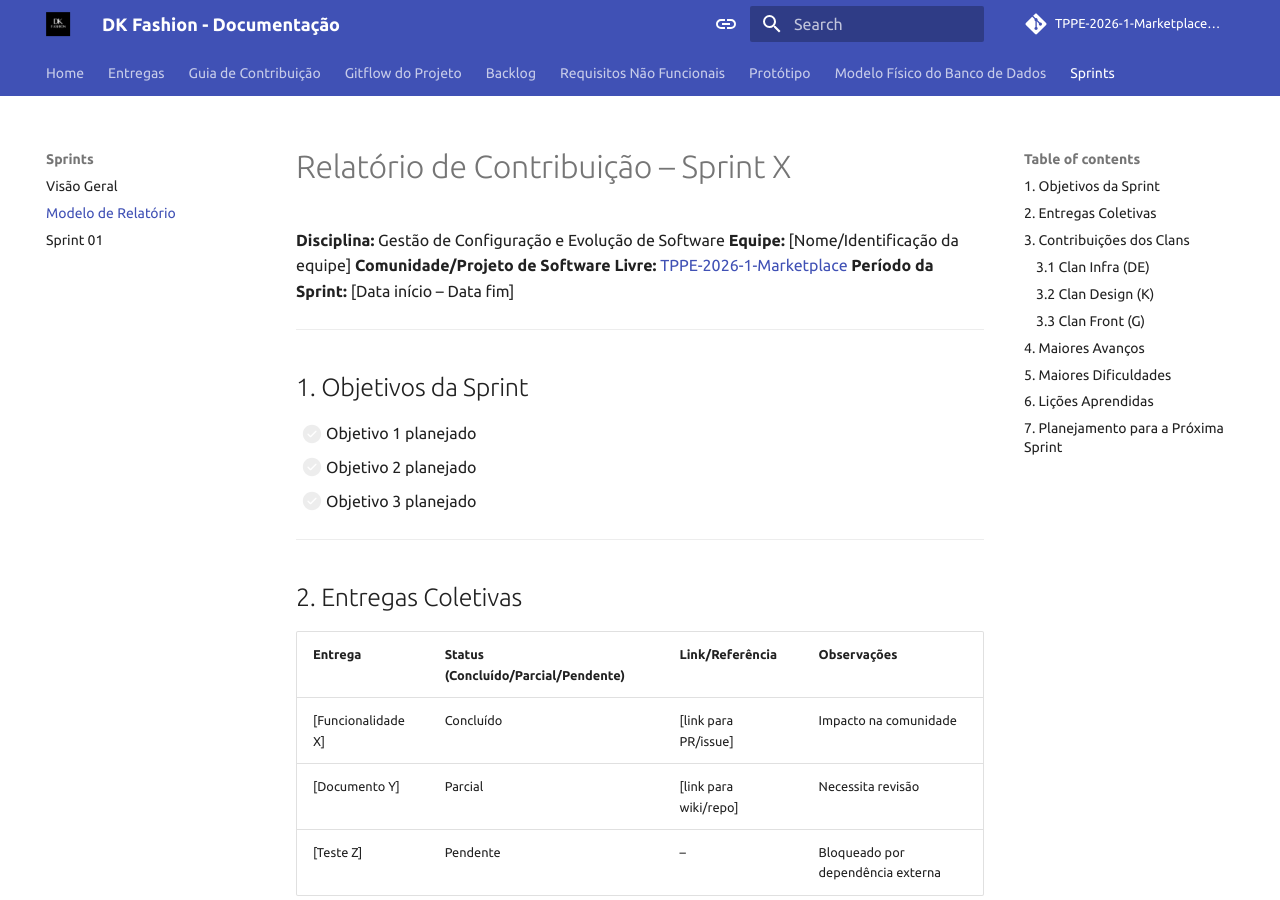
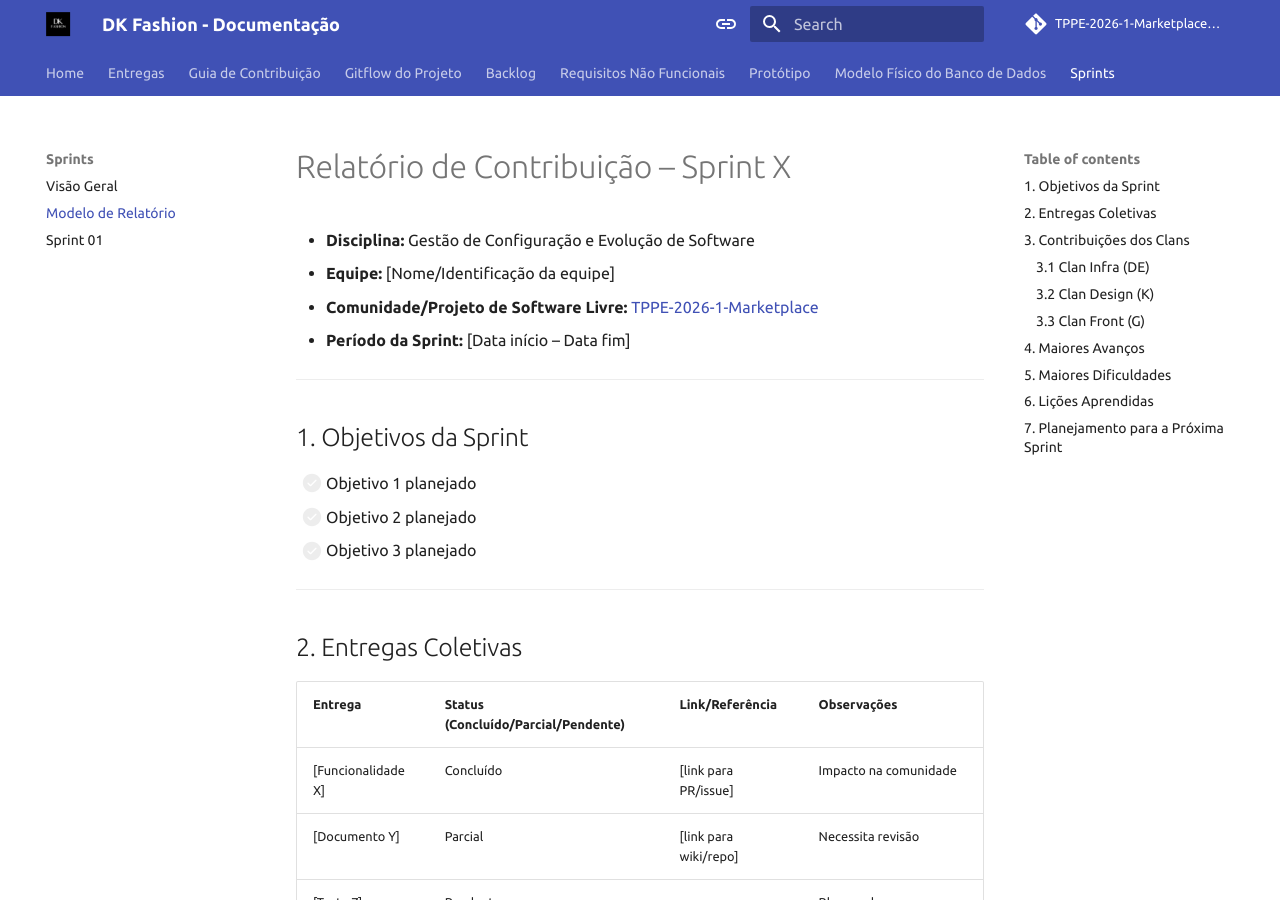
Before and after one commit to TPPE-2026-1-Marketplace/documentacao, an MkDocs documentation site: the page built from docs/sprints/template.md, in a window 1280 px wide and 900 px high. Built offline with MkDocs 1.6.1 and Material for MkDocs 9.7.7, drawn with Linux system fonts in a browser that asks for light colours; comment, search, counter and statistics services are not loaded.

Commit message:
docs: enumerando introducao
Co-authored-by: Eduardo Sandes <eduardo.sandes6@gmail.com>
Co-authored-by: Márcio Henrique <henriquemarcio170@gmail.com>

```diff
--- a/docs/sprints/template.md
+++ b/docs/sprints/template.md
@@ -1,9 +1,9 @@
 # Relatório de Contribuição – Sprint X
 
-**Disciplina:** Gestão de Configuração e Evolução de Software
-**Equipe:** \[Nome/Identificação da equipe]
-**Comunidade/Projeto de Software Livre:** [TPPE-2026-1-Marketplace](https://github.com/orgs/TPPE-2026-1-Marketplace/repositories)
-**Período da Sprint:** \[Data início – Data fim]
+* **Disciplina:** Gestão de Configuração e Evolução de Software
+* **Equipe:** \[Nome/Identificação da equipe]
+* **Comunidade/Projeto de Software Livre:** [TPPE-2026-1-Marketplace](https://github.com/orgs/TPPE-2026-1-Marketplace/repositories)
+* **Período da Sprint:** \[Data início – Data fim]
 
 ---
 
```
